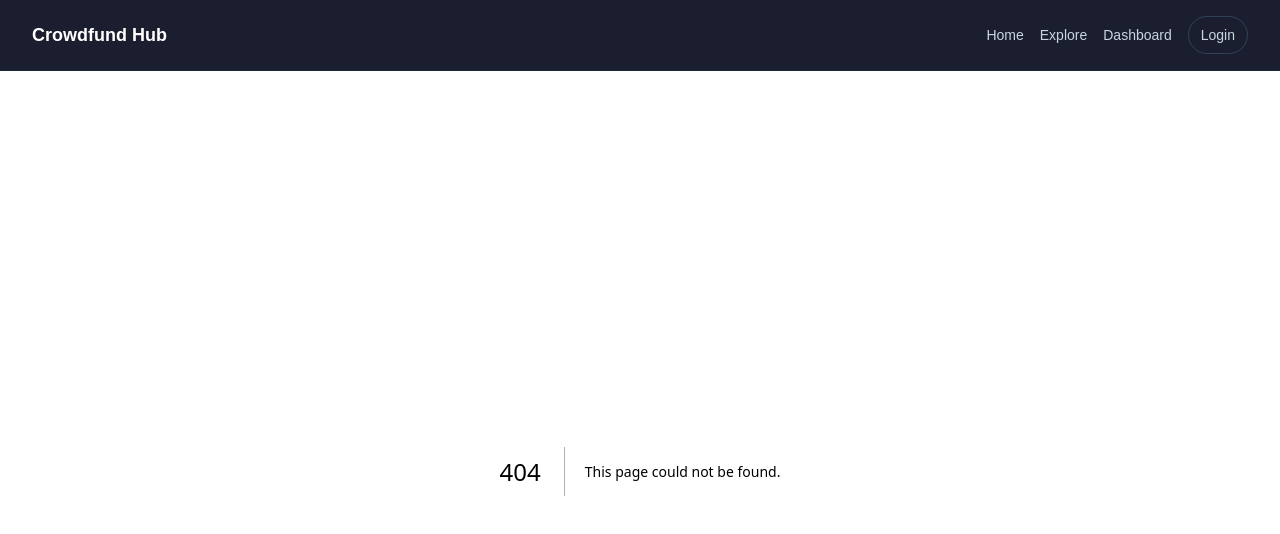
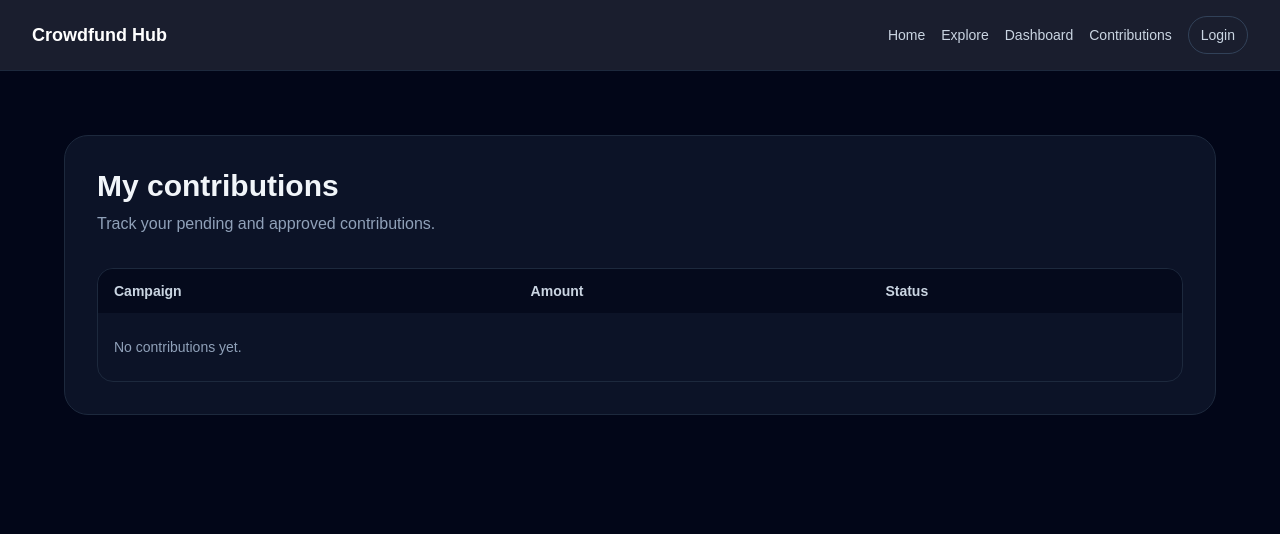
Before and after one commit to arRahat129/crowdfund-hub-client, a Next.js app: page /contributions in a window 1280 px wide. Before the commit this address had no page. Shown: the top 534 px of the page. Built offline with nearby package versions, Linux system fonts and the light colour scheme.

Commit message:
Add supporter contribution UI

```diff
--- a/src/app/campaigns/[slug]/page.tsx
+++ b/src/app/campaigns/[slug]/page.tsx
@@ -1,4 +1,7 @@
+"use client";
+
 import Link from "next/link";
+import { useState } from "react";
 
 const campaignDetails: Record<string, { title: string; creator: string; goal: string; raised: string; story: string; highlights: string[] }> = {
   "community-solar-co-op": {
@@ -29,6 +32,35 @@ const campaignDetails: Record<string, { title: string; creator: string; goal: st
 
 export default function CampaignDetailPage({ params }: { params: { slug: string } }) {
   const campaign = campaignDetails[params.slug];
+  const [amount, setAmount] = useState("50");
+  const [message, setMessage] = useState("");
+
+  const handleSubmit = async (event: React.FormEvent) => {
+    event.preventDefault();
+
+    const token = localStorage.getItem("token");
+    if (!token) {
+      setMessage("Please log in before contributing.");
+      return;
+    }
+
+    const response = await fetch("http://localhost:5000/api/contributions", {
+      method: "POST",
+      headers: {
+        "Content-Type": "application/json",
+        Authorization: `Bearer ${token}`
+      },
+      body: JSON.stringify({ campaignTitle: campaign?.title, campaignSlug: params.slug, amount: Number(amount) })
+    });
+
+    const data = await response.json();
+    if (!response.ok) {
+      setMessage(data.message || "Contribution failed");
+      return;
+    }
+
+    setMessage("Contribution submitted successfully. It is pending review.");
+  };
 
   if (!campaign) {
     return (
@@ -81,9 +113,20 @@ export default function CampaignDetailPage({ params }: { params: { slug: string
               <div className="h-3 w-3/4 rounded-full bg-cyan-500" />
             </div>
 
-            <button className="mt-8 w-full rounded-full bg-cyan-500 px-4 py-3 font-medium text-slate-950 transition hover:bg-cyan-400">
-              Support this campaign
-            </button>
+            <form onSubmit={handleSubmit} className="mt-6 space-y-3">
+              <input
+                type="number"
+                min="1"
+                value={amount}
+                onChange={(event) => setAmount(event.target.value)}
+                className="w-full rounded-2xl border border-slate-700 bg-slate-950 px-4 py-3 text-slate-100"
+                placeholder="Credits"
+              />
+              <button type="submit" className="w-full rounded-full bg-cyan-500 px-4 py-3 font-medium text-slate-950 transition hover:bg-cyan-400">
+                Support this campaign
+              </button>
+            </form>
+            {message ? <p className="mt-3 text-sm text-cyan-300">{message}</p> : null}
           </div>
         </div>
       </div>
--- a/src/app/components/Navbar.tsx
+++ b/src/app/components/Navbar.tsx
@@ -18,6 +18,9 @@ export default function Navbar() {
           <Link href="/dashboard" className="transition hover:text-cyan-300">
             Dashboard
           </Link>
+          <Link href="/contributions" className="transition hover:text-cyan-300">
+            Contributions
+          </Link>
           <Link href="/login" className="rounded-full border border-slate-700 px-3 py-2 transition hover:border-cyan-400 hover:text-cyan-300">
             Login
           </Link>
--- /dev/null
+++ b/src/app/contributions/page.tsx
@@ -0,0 +1,56 @@
+"use client";
+
+import { useEffect, useState } from "react";
+
+export default function ContributionsPage() {
+  const [contributions, setContributions] = useState<any[]>([]);
+
+  useEffect(() => {
+    const token = localStorage.getItem("token");
+    if (!token) {
+      return;
+    }
+
+    fetch("http://localhost:5000/api/contributions", {
+      headers: { Authorization: `Bearer ${token}` }
+    })
+      .then((res) => res.json())
+      .then((data) => setContributions(data.contributions || []));
+  }, []);
+
+  return (
+    <main className="min-h-screen bg-slate-950 px-6 py-16 text-slate-100">
+      <div className="mx-auto max-w-6xl rounded-3xl border border-slate-800 bg-slate-900/80 p-8">
+        <h1 className="text-3xl font-semibold">My contributions</h1>
+        <p className="mt-2 text-slate-400">Track your pending and approved contributions.</p>
+
+        <div className="mt-8 overflow-hidden rounded-2xl border border-slate-800">
+          <table className="min-w-full text-left text-sm">
+            <thead className="bg-slate-950/70 text-slate-300">
+              <tr>
+                <th className="px-4 py-3">Campaign</th>
+                <th className="px-4 py-3">Amount</th>
+                <th className="px-4 py-3">Status</th>
+              </tr>
+            </thead>
+            <tbody>
+              {contributions.length === 0 ? (
+                <tr>
+                  <td className="px-4 py-6 text-slate-400" colSpan={3}>No contributions yet.</td>
+                </tr>
+              ) : (
+                contributions.map((item) => (
+                  <tr key={item._id} className="border-t border-slate-800 bg-slate-900/60">
+                    <td className="px-4 py-3">{item.campaignTitle || "Campaign"}</td>
+                    <td className="px-4 py-3">{item.amount}</td>
+                    <td className="px-4 py-3 capitalize">{item.status}</td>
+                  </tr>
+                ))
+              )}
+            </tbody>
+          </table>
+        </div>
+      </div>
+    </main>
+  );
+}
```
